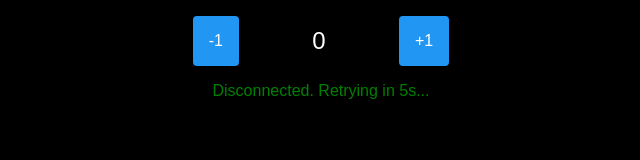
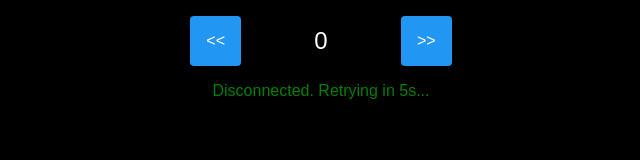
Before and after one commit to raffmont/kip-commander, a website: page public/index.html in a window 1280 px wide. Shown: the full height of the page, 319-959 px from the left. Drawn offline with Linux system fonts and the light colour scheme.

Commit message:
Minor changes

```diff
--- a/public/index.html
+++ b/public/index.html
@@ -148,9 +148,9 @@
 </script>
 
 <div style="margin-top: 1em; display: flex; justify-content: center; align-items: center; gap: 0.5em;">
-    <button class="button-change-dashboard" onclick="changeDashboard(-1)">-1</button>
+    <button class="button-change-dashboard" onclick="changeDashboard(-1)">&lt;&lt;</button>
     <span id="activeDashboard" style="font-size: 1.5em; width: 6em; text-align: center;">0</span>
-    <button class="button-change-dashboard" onclick="changeDashboard(1)">+1</button>
+    <button class="button-change-dashboard" onclick="changeDashboard(1)">&gt;&gt;</button>
 </div>
 
 <div id="status">Connecting...</div>
```
